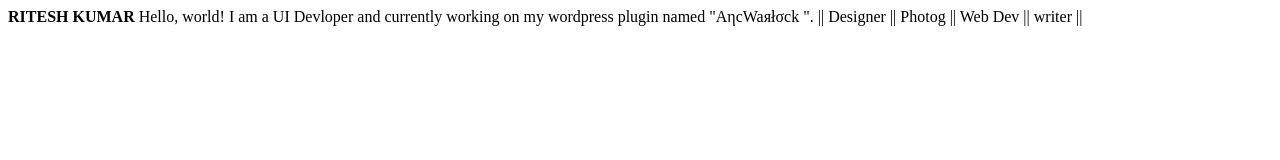
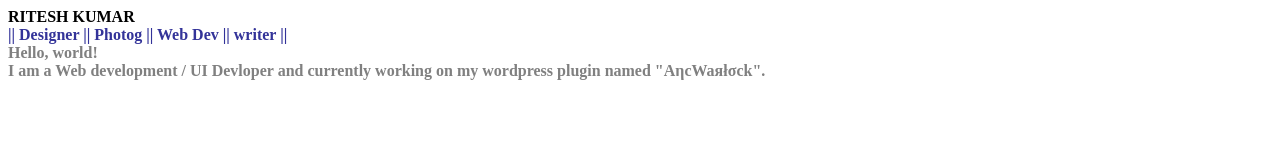
Before and after one commit to 0xRitesh/portfolio, a plain HTML site: page indec.html in a window 1280 px wide. Drawn offline with Linux system fonts and the light colour scheme.

Commit message:
Update indec.html

```diff
--- a/indec.html
+++ b/indec.html
@@ -11,13 +11,9 @@
     </head>
     <body>
 
-       <b>RITESH KUMAR</b>
-       Hello, world!
-       I am a UI Devloper and currently working on my wordpress plugin named "AηcWaяłσck
-       ".
-       || Designer || Photog || Web Dev || writer ||
-
-
+       <b><strong>RITESH KUMAR <br></b>
+	   <b style="color:#333399">|| Designer || Photog || Web Dev || writer ||<br></b>
+       <b style="color:gray">Hello, world!<Br>I am a Web development / UI Devloper and currently working on my wordpress plugin named "AηcWaяłσck".</b>
 
         <script src="" async defer></script>
     </body>
```
